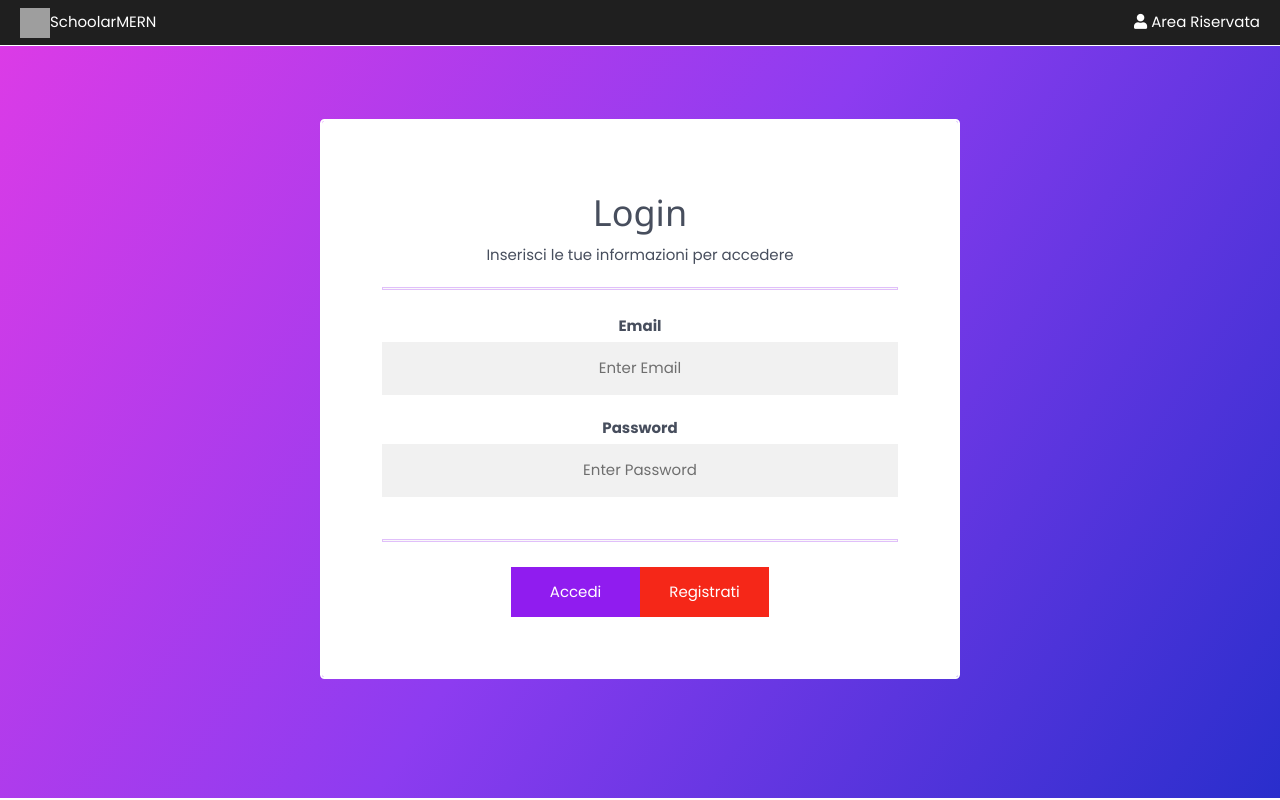
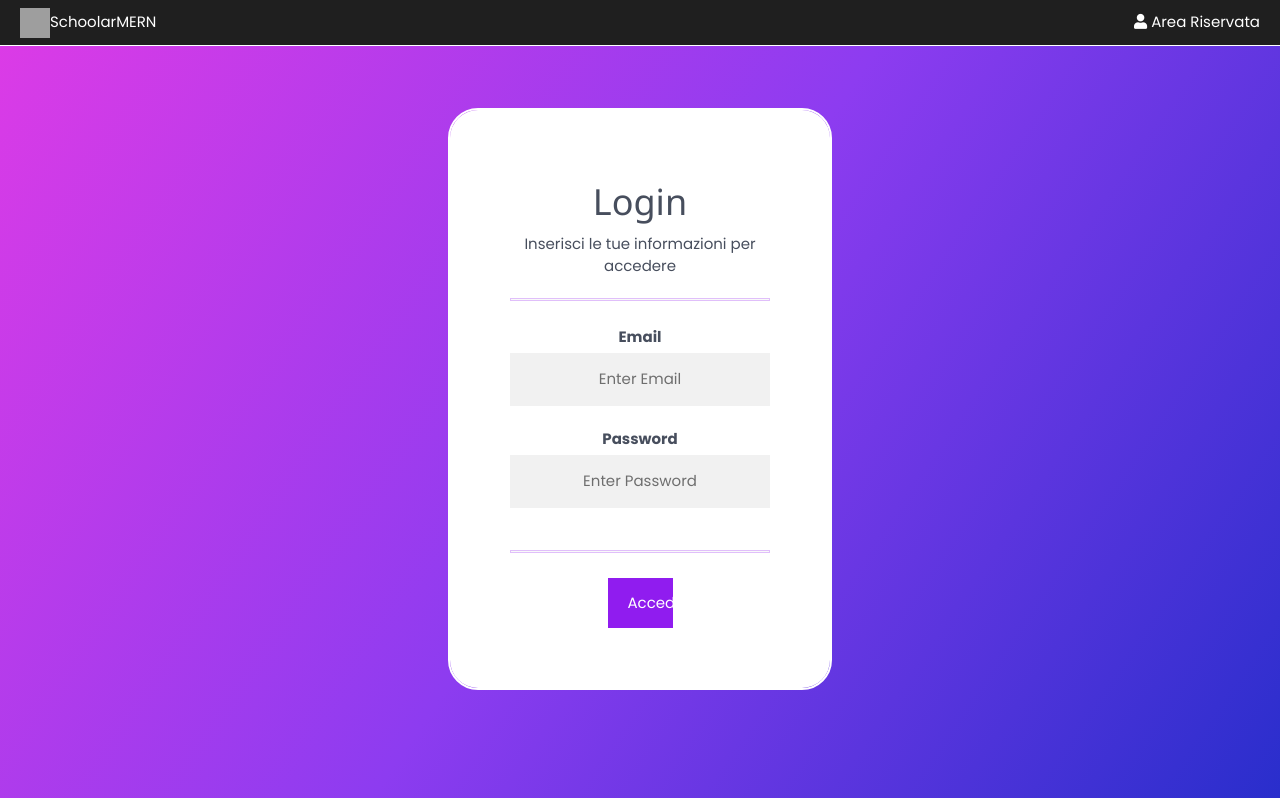
Before and after one commit to scholarStats/Webapp, a React (Create React App) app in the folder app_frontend/: page /Login in a window 1280 px wide. Built offline with nearby package versions, Linux system fonts and the light colour scheme; grey boxes are pictures that could not be loaded.

Commit message:
Edit login

```diff
--- a/app_frontend/public/css/login.css
+++ b/app_frontend/public/css/login.css
@@ -81,9 +81,9 @@ button:hover {
 }
 
 .modal-content {
-  background-color: #ffffff;
   border: 2px solid rgb(255, 255, 255);
-  width: 50%;
+  border-radius: 30px;
+  width: 30%;
 }
 
 hr {
--- a/app_frontend/src/Components/Login.jsx
+++ b/app_frontend/src/Components/Login.jsx
@@ -21,7 +21,6 @@ export default class Login extends Component {
 
                             <hr />
                             <button type="submit" id="signinbtn">Accedi</button>
-                            <button id="cancelbtn">Registrati</button>
                         </div>
                     </form>
                 </section>
```
